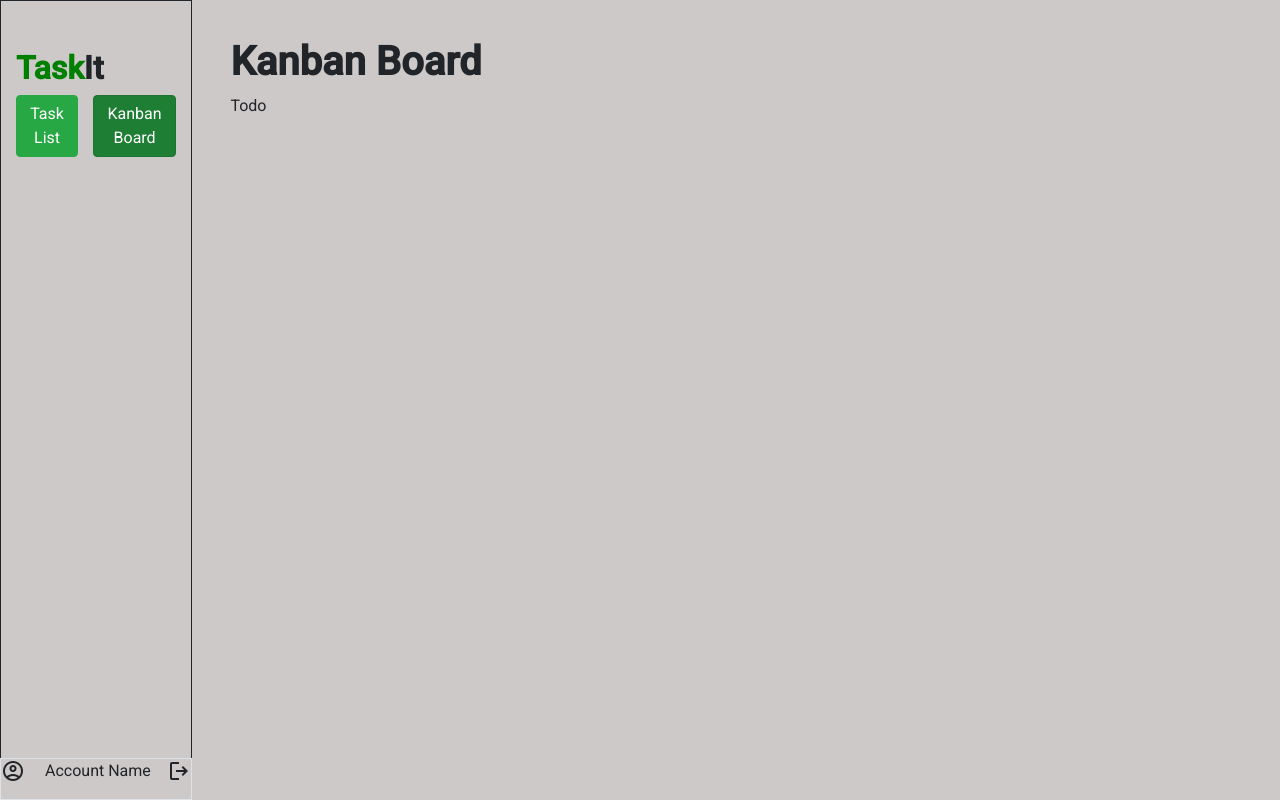
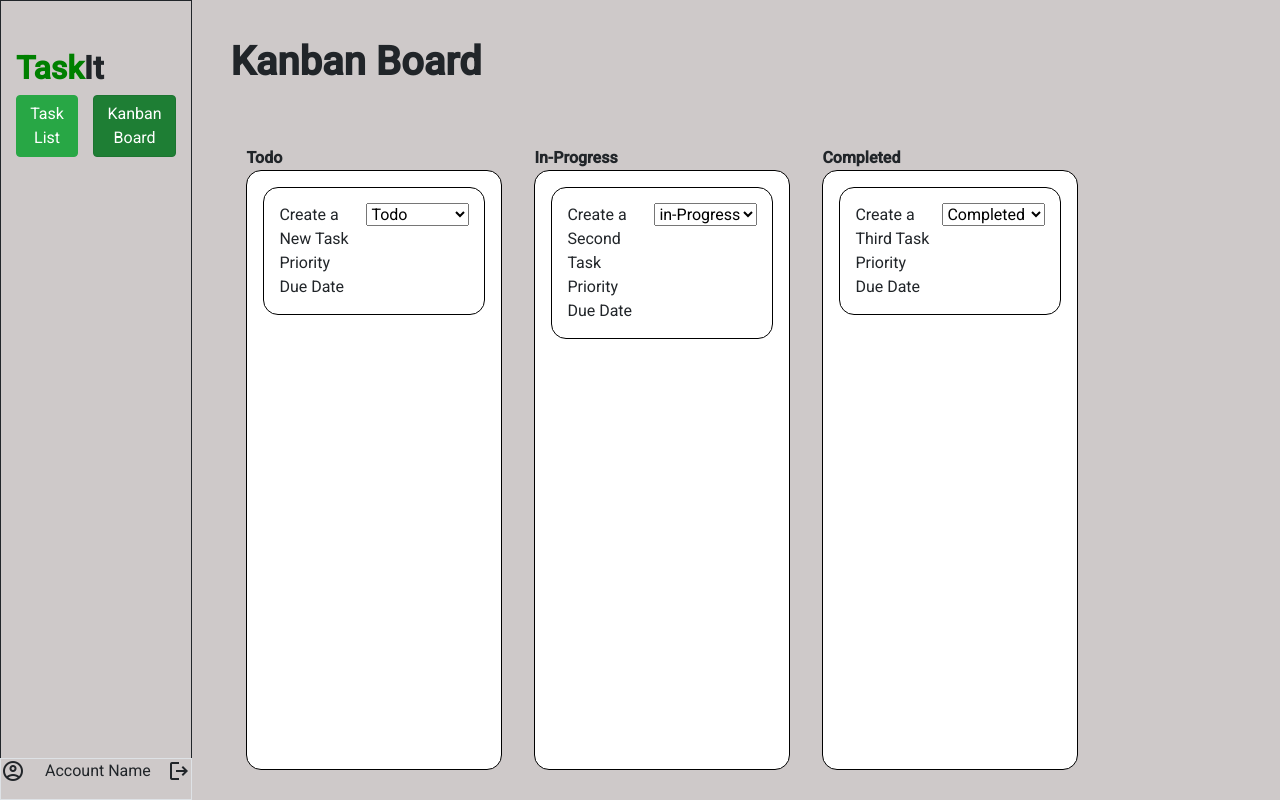
Before and after one commit to SilverJ1369/TaskIt, an Angular app: page /kanban in a window 1280 px wide. Built offline with nearby package versions, Linux system fonts and the light colour scheme.

Commit message:
got kanban board movement working

```diff
--- a/src/app/kanban-board/kanban-board.component.css
+++ b/src/app/kanban-board/kanban-board.component.css
@@ -1,4 +1,28 @@
+* {
+  margin: 0;
+  padding: 0;
+}
+
 .kanban-details {
   margin-top: 3%;
   margin-left: 3%;
+  width: 60vw;
 }
+
+h1 {
+  margin-bottom: 60px;
+}
+
+.kanban-task-column {
+  width: 20vw;
+  height: 75vh;
+  border: 1px solid black;
+  border-radius: 15px;
+}
+
+.inner-card {
+  border: 1px solid black;
+  border-radius: 15px;
+  padding: 15px;
+  margin-top: 15px;
+}
--- a/src/app/kanban-board/kanban-board.component.html
+++ b/src/app/kanban-board/kanban-board.component.html
@@ -1,9 +1,92 @@
 <div class="kanban-details">
   <h1><b>Kanban Board</b></h1>
-  <div class="flex-container d-flex flex-row">
-    <div class="flex-column">
-      <p>Todo</p>
-
+  <div class="flex-container d-flex flex-row justify-content-between">
+    <div class="flex-column ml-3 mr-3">
+      <p><b>Todo</b></p>
+      <div class="bg-white kanban-task-column flex-grow-1">
+        <div class="m-3">
+          <div class="flex-container" *ngFor="let task of tasks">
+            <div class="inner-card" *ngIf="task.status === 'todo'">
+              <div class="d-flex flex-row justify-content-between">
+                <div class="d-flex flex-column">
+                  <p>{{task.title}}</p>
+                </div>
+                <div class="d-flex flex-column">
+                  <select [(ngModel)]="task.status" (change)="onSave(task.id, task.status)">
+                    <option value="todo">Todo</option>
+                    <option value="inprogress">in-Progress</option>
+                    <option value="completed">Completed</option>
+                  </select>
+                </div>
+              </div>
+              <div class="d-flex flex-row">
+                <p>Priority</p>
+              </div>
+              <div class="d-flex flex-row">
+                <p>Due Date</p>
+              </div>
+            </div>
+          </div>
+        </div>
+      </div>
+    </div>
+    <div class="flex-column ml-3 mr-3">
+      <p><b>In-Progress</b></p>
+      <div class="bg-white kanban-task-column flex-grow-1">
+        <div class="m-3">
+          <div class="flex-container" *ngFor="let task of tasks">
+            <div class="inner-card" *ngIf="task.status === 'inprogress'">
+              <div class="d-flex flex-row justify-content-between">
+                <div class="d-flex flex-column">
+                  <p>{{task.title}}</p>
+                </div>
+                <div class="d-flex flex-column">
+                  <select [(ngModel)]="task.status" (change)="onSave(task.id, task.status)">
+                    <option value="todo">Todo</option>
+                    <option value="inprogress">in-Progress</option>
+                    <option value="completed">Completed</option>
+                  </select>
+                </div>
+              </div>
+              <div class="d-flex flex-row">
+                <p>Priority</p>
+              </div>
+              <div class="d-flex flex-row">
+                <p>Due Date</p>
+              </div>
+            </div>
+          </div>
+        </div>
+      </div>
+    </div>
+    <div class="flex-column ml-3 mr-3">
+      <p><b>Completed</b></p>
+      <div class="bg-white kanban-task-column flex-grow-1">
+        <div class="m-3">
+          <div class="flex-container mt-3" style="margin-top: 15px" *ngFor="let task of tasks">
+            <div class="inner-card" *ngIf="task.status === 'completed'">
+              <div class="d-flex flex-row justify-content-between">
+                <div class="d-flex flex-column">
+                  <p>{{task.title}}</p>
+                </div>
+                <div class="d-flex flex-column">
+                  <select [(ngModel)]="task.status" (change)="onSave(task.id, task.status)">
+                    <option value="todo">Todo</option>
+                    <option value="inprogress">in-Progress</option>
+                    <option value="completed">Completed</option>
+                  </select>
+                </div>
+              </div>
+              <div class="d-flex flex-row">
+                <p>Priority</p>
+              </div>
+              <div class="d-flex flex-row">
+                <p>Due Date</p>
+              </div>
+            </div>
+          </div>
+        </div>
+      </div>
     </div>
   </div>
 </div>
--- a/src/app/kanban-board/kanban-board.component.ts
+++ b/src/app/kanban-board/kanban-board.component.ts
@@ -1,10 +1,35 @@
-import { Component } from '@angular/core';
+import { Component, OnInit } from '@angular/core';
+import { TasklistService } from '../task-list/tasklist.service';
+import { Task, Priority, Status } from '../task-list/task.model';
 
 @Component({
   selector: 'app-kanban-board',
   templateUrl: './kanban-board.component.html',
   styleUrls: ['./kanban-board.component.css']
 })
-export class KanbanBoardComponent {
+export class KanbanBoardComponent implements OnInit {
+  tasks: Task[] = [];
 
+  constructor(private tasklistService: TasklistService) {
+
+  }
+
+  ngOnInit(): void {
+    this.tasks = this.tasklistService.getTasks()
+      this.tasklistService.tasklistUpdated.subscribe((tasks) => {
+        this.tasks = tasks;
+        console.log(tasks);
+
+      });
+    }
+
+  onSave(id: number, status) {
+    const newStatus = status
+    console.log('status', status);
+
+    const task = this.tasks.find((task) => task.id === id)
+    console.log('the lookup', task);
+    this.tasklistService.updateTask(task, newStatus);
+
+  }
 }
--- a/src/app/task-list/task-list.component.css
+++ b/src/app/task-list/task-list.component.css
@@ -29,3 +29,7 @@ table {
 .material-symbols-outlined {
   margin-right: 5px;
 }
+
+.orange {
+  color: #FB8C00;
+}
--- a/src/app/task-list/task-list.component.html
+++ b/src/app/task-list/task-list.component.html
@@ -36,15 +36,21 @@
         <td>{{ task.priority | titlecase }}
           <div *ngIf="task.priority === 'low'; then lowBlock else mediumHighBlock"></div>
             <ng-template #lowBlock>
-              😁
+              <span class="material-symbols-outlined orange">
+                keyboard_double_arrow_down
+                </span>
             </ng-template>
             <ng-template #mediumHighBlock>
               <div *ngIf="task.priority === 'medium'; then mediumBlock else highBlock"></div>
               <ng-template #mediumBlock>
-                😎
+                <span class="material-symbols-outlined">
+                  equal
+                  </span>
               </ng-template>
               <ng-template #highBlock>
-                😴
+                <span class="material-symbols-outlined">
+                  keyboard_double_arrow_up
+                  </span>
               </ng-template>
             </ng-template>
         </td>
--- a/src/app/task-list/task-list.component.ts
+++ b/src/app/task-list/task-list.component.ts
@@ -21,7 +21,7 @@ export class TaskListComponent implements OnInit {
   ngOnInit(): void {
       this.tasks = this.tasklistService.getTasks();
 
-      this.tasklistService.tasklistChanged.subscribe((tasks: Task[]) => {
+      this.tasklistService.tasklistUpdated.subscribe((tasks: Task[]) => {
         this.tasks = tasks;
       })
   }
--- a/src/app/task-list/task-modal/task-modal.component.ts
+++ b/src/app/task-list/task-modal/task-modal.component.ts
@@ -21,6 +21,7 @@ export class TaskModalComponent implements OnInit {
     @Inject(MAT_DIALOG_DATA) public data: Task
   ) {
     this.taskForm = this.formBuilder.group({
+      id: ['id'],
       title: ['Title', Validators.required],
       dueDate: ['', Validators.required],
       priority: ['', Validators.required],
@@ -30,8 +31,8 @@ export class TaskModalComponent implements OnInit {
   }
   ngOnInit(): void {
     if(this.data){
-      this.submitButtonText = "Edit"
-
+      this.submitButtonText = "Save"
+      this.taskForm.get("id").setValue(this.data.id);
       this.taskForm.get("title").setValue(this.data.title);
       this.taskForm.get("dueDate").setValue(new Date(this.data.dueDate));
       this.taskForm.get("priority").setValue(this.data.priority);
@@ -45,6 +46,22 @@ export class TaskModalComponent implements OnInit {
   }
 
   onCreateTask() {
+    if (this.submitButtonText === "Create"){
+      this.addTask();
+    } else {
+      this.dialogRef.close();
+      this.editTask();
+    }
+
+
+  }
+    editTask() {
+      const task: Task = this.taskForm.value;
+      console.log('editTask', task);
+      this.tasklistService.updateTask(task);
+    }
+
+    addTask() {
     console.log('this.taskform.value = ', this.taskForm.value);
     const nextId = this.generateId();
     const {title, dueDate, priority, status, desc} = this.taskForm.value
@@ -58,11 +75,10 @@ export class TaskModalComponent implements OnInit {
 
     this.tasklistService.saveTask(newTask);
     this.dialogRef.close();
-  }
+    }
 
   generateId(): number {
     return Math.floor(Math.random() * 9000) + 1000;
   }
 
-
 }
--- a/src/app/task-list/tasklist.service.ts
+++ b/src/app/task-list/tasklist.service.ts
@@ -1,5 +1,6 @@
-import { EventEmitter, Injectable } from '@angular/core';
+import { Injectable } from '@angular/core';
 import { Task, Priority, Status } from './task.model';
+import { BehaviorSubject, Subject } from 'rxjs';
 
 @Injectable({
   providedIn: 'root'
@@ -7,11 +8,13 @@ import { Task, Priority, Status } from './task.model';
 export class TasklistService {
   private myTasks: Task[] = [
     new Task(1, 'Create a New Task', new Date("10/21/2023"), Priority.low, Status.todo, 'testing description'),
+    new Task(2, 'Create a Second Task', new Date("10/21/2023"), Priority.medium, Status.inProgress, 'testing description'),
+    new Task(3, 'Create a Third Task', new Date("10/21/2023"), Priority.medium, Status.completed, 'testing description'),
   ];
 
-  tasklistChanged = new EventEmitter<Task[]>();
+  tasklistUpdated: Subject<Task[]> = new Subject<Task[]>();
 
-  constructor() { }
+  constructor() {}
 
   getTasks() {
     return this.myTasks.slice();
@@ -19,13 +22,27 @@ export class TasklistService {
 
   saveTask(task: Task) {
     this.myTasks.push(task);
-    this.tasklistChanged.emit(this.myTasks.slice());
+    this.tasklistUpdated.next(this.myTasks.slice());
   }
 
   removeTask(index: number) {
     if (index !== -1) {
       this.myTasks.splice(index, 1)
-      this.tasklistChanged.emit(this.myTasks.slice());
+      this.tasklistUpdated.next(this.myTasks.slice());
     }
   }
+
+  updateTask(result: Task, status?: Status) {
+    console.log('result from update task', result);
+
+    const task = this.myTasks.find((task) => task.id == result.id)
+    if(task) {
+      task.title = result.title;
+      task.dueDate = result.dueDate;
+      task.priority = result.priority;
+      task.status = status;
+      task.desc = result.desc;
+      this.tasklistUpdated.next(this.myTasks.slice());
+    } else return
+  }
 }
```
Also changed, not shown: 1 other file (tests, documents, lock files or other folders).
